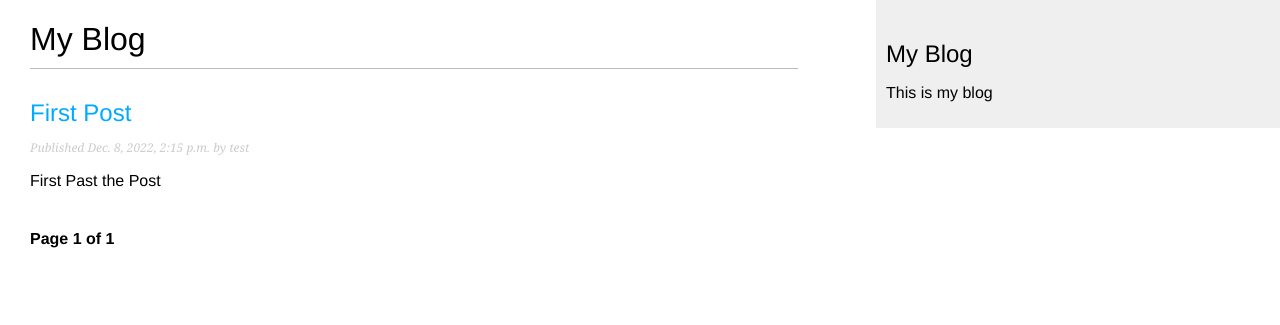
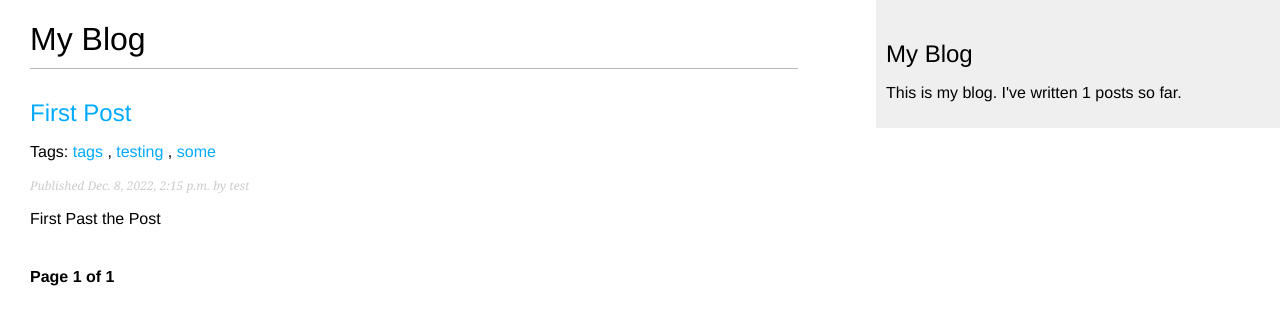
Before and after one commit to thebrittjoe/djangoblog, a Django app: page /blog/ in a window 1280 px wide. Shown: the top 325 px of the page. Run offline with Django 4.2, Linux system fonts and the light colour scheme; data comes from the database, SQL or seed files in the repository; both versions use the stored data as it was after the commit; parts of the project's set-up code (start-up, migrations or seed data) failed here and were passed over.

Commit message:
added tags to the Post model using django-taggit, also implemented custom template tags for the front end

```diff
--- a/blog/models.py
+++ b/blog/models.py
@@ -2,6 +2,7 @@ from django.db import models
 from django.utils import timezone
 from django.contrib.auth.models import User
 from django.urls import reverse
+from taggit.managers import TaggableManager
 
 class PublishedManager(models.Manager):
     def get_queryset(self):
@@ -28,6 +29,7 @@ class Post(models.Model):
                               default=Status.DRAFT)
     objects = models.Manager() #The default manager
     published = PublishedManager() # Our custom manager
+    tags = TaggableManager()
 
 
     class Meta:
--- a/blog/templates/blog/base.html
+++ b/blog/templates/blog/base.html
@@ -1,3 +1,4 @@
+{% load blog_tags %}
 {% load static %}
 <!DOCTYPE html>
 <html>
@@ -12,7 +13,10 @@
         </div>
         <div id="sidebar">
             <h2>My Blog</h2>
-            <p>This is my blog</p>
+            <p>
+                This is my blog.
+                I've written {% total_posts %} posts so far.
+            </p>
         </div>
     </body>
 </html>
--- a/blog/templates/blog/post/list.html
+++ b/blog/templates/blog/post/list.html
@@ -4,16 +4,28 @@
 
 {% block content%}
     <h1>My Blog</h1>
+    {% if tag %}
+        <h2>Posts tagged with "{{ tag.name }}"</h2>
+    {% endif %}
     {% for post in posts %}
         <h2>
             <a href="{{ post.get_absolute_url  }}">
                 {{ post.title }}
             </a>
         </h2>
+        <p class="tags">
+            Tags:
+            {% for tag in post.tags.all %}
+            <a href="{% url "blog:post_list_by_tag" tag.slug %}">
+                {{ tag.name }}
+            </a>
+            {% if not forloop.last %}, {% endif %}
+            {% endfor %}
+        </p>
         <p class="date">
             Published {{ post.publish }} by {{ post.author }}
         </p>
         {{ post.body|truncatewords:30|linebreaks }}
     {% endfor %}
-    {% include "pagination.html" with page=page_obj %}
+    {% include "pagination.html" with page=posts %}
 {% endblock %}
--- /dev/null
+++ b/blog/templatetags/blog_tags.py
@@ -0,0 +1,8 @@
+from django import template
+from ..models import Post
+
+register = template.Library()
+
+@register.simple_tag
+def total_posts():
+    return Post.published.count()
--- a/blog/urls.py
+++ b/blog/urls.py
@@ -5,8 +5,9 @@ app_name = 'blog'
 
 urlpatterns = [
     # post views
-    # path('', views.post_list, name='post_list'),
-    path('', views.PostListView.as_view(), name='post_list'),
+    path('', views.post_list, name='post_list'),
+    path('tag/<slug:tag_slug>/', views.post_list, name='post_list_by_tag'),
+    #path('', views.PostListView.as_view(), name='post_list'),
     path('<int:year>/<int:month>/<int:day>/<slug:post>/',
          views.post_detail,
          name='post_detail'),
--- a/blog/views.py
+++ b/blog/views.py
@@ -7,10 +7,16 @@ from django.core.mail import send_mail
 from django.views.generic import ListView
 from django.views.decorators.http import require_POST
 from .forms import EmailPostForm, CommentForm
+from taggit.models import Tag
+from django.db.models import Count
 
 # Create your views here.
-def post_list(request):
+def post_list(request, tag_slug=None):
     post_list = Post.published.all()
+    tag = None
+    if tag_slug:
+        tag = get_object_or_404(Tag, slug=tag_slug)
+        post_list = post_list.filter(tags__in=[tag])
     # pagination with 3 posts per page
     paginator = Paginator(post_list, 3)
     page_number = request.GET.get('page', 1)
@@ -22,7 +28,8 @@ def post_list(request):
     except EmptyPage:
         # if page number is out of range deliver last page of results
         posts = paginator.page(paginator.num_pages)
-    return render(request, 'blog/post/list.html', {'posts': posts})
+    return render(request, 'blog/post/list.html', {'posts': posts,
+                                                   'tag': tag})
 
 def post_detail(request, year, month, day, post):
     post = get_object_or_404(Post, status=Post.Status.PUBLISHED,
@@ -34,9 +41,16 @@ def post_detail(request, year, month, day, post):
     comments = post.comments.filter(active=True)
     # form for users to comment
     form = CommentForm()
+    # list of similar posts
+    post_tags_ids = post.tags.values_list('id', flat=True)
+    similar_posts = Post.published.filter(tags__in=post_tags_ids)\
+                                    .exclude(id=post.id)
+    similar_posts = similar_posts.annotate(same_tags=Count('tags'))\
+                                    .order_by('-same_tags','-publish')[:4]
     return render(request, 'blog/post/detail.html',
                   {'post': post, 'comments': comments,
-                   'form': form})
+                   'form': form,
+                   'similar_posts': similar_posts})
 
 class PostListView(ListView):
     """
--- a/mysite/settings.py
+++ b/mysite/settings.py
@@ -33,6 +33,7 @@ INSTALLED_APPS = [
     'django.contrib.messages',
     'django.contrib.staticfiles',
     'blog.apps.BlogConfig',
+    'taggit',
 ]
 
 MIDDLEWARE = [
```
Also changed, not shown: blog/templates/blog/post/detail.html (+10 -0 lines), blog/migrations/0006_post_tags.py (added), blog/templatetags/__init__.py (added), db.sqlite3.
